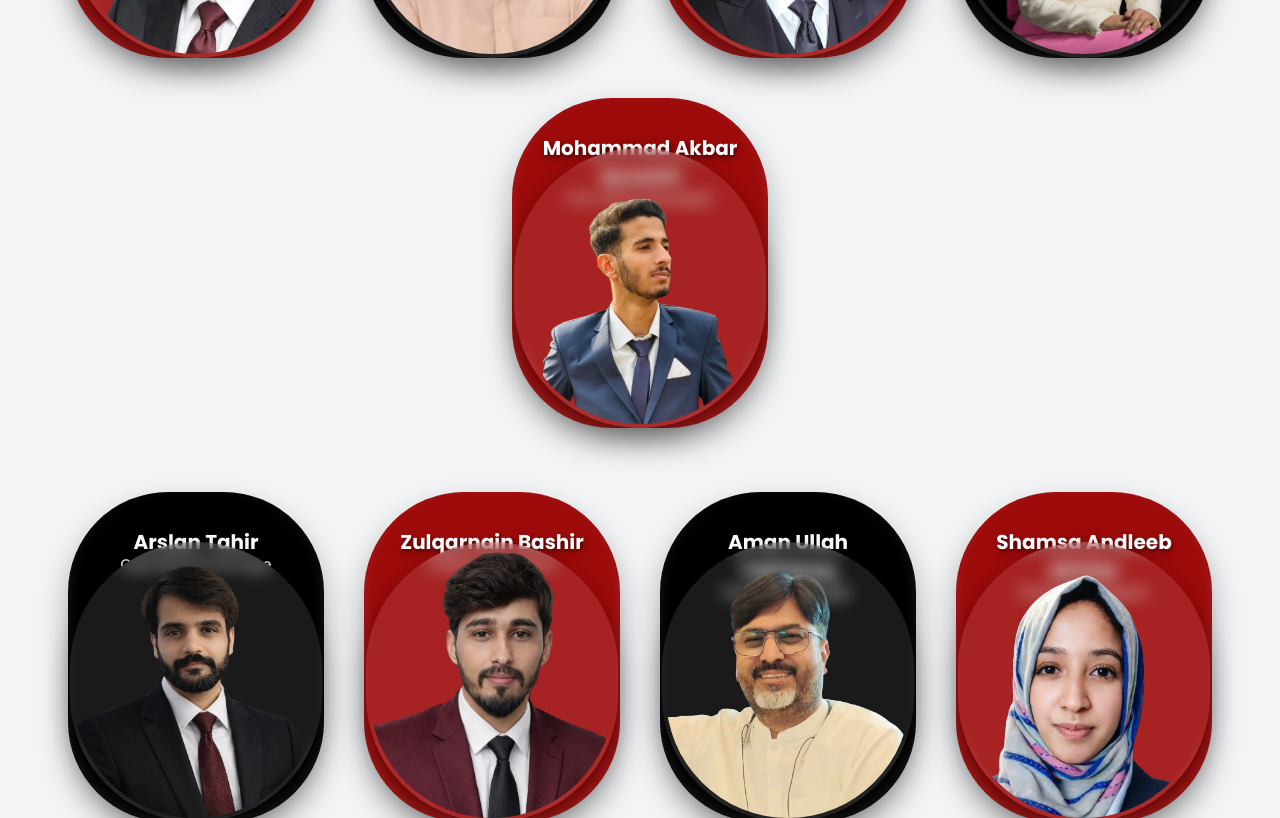
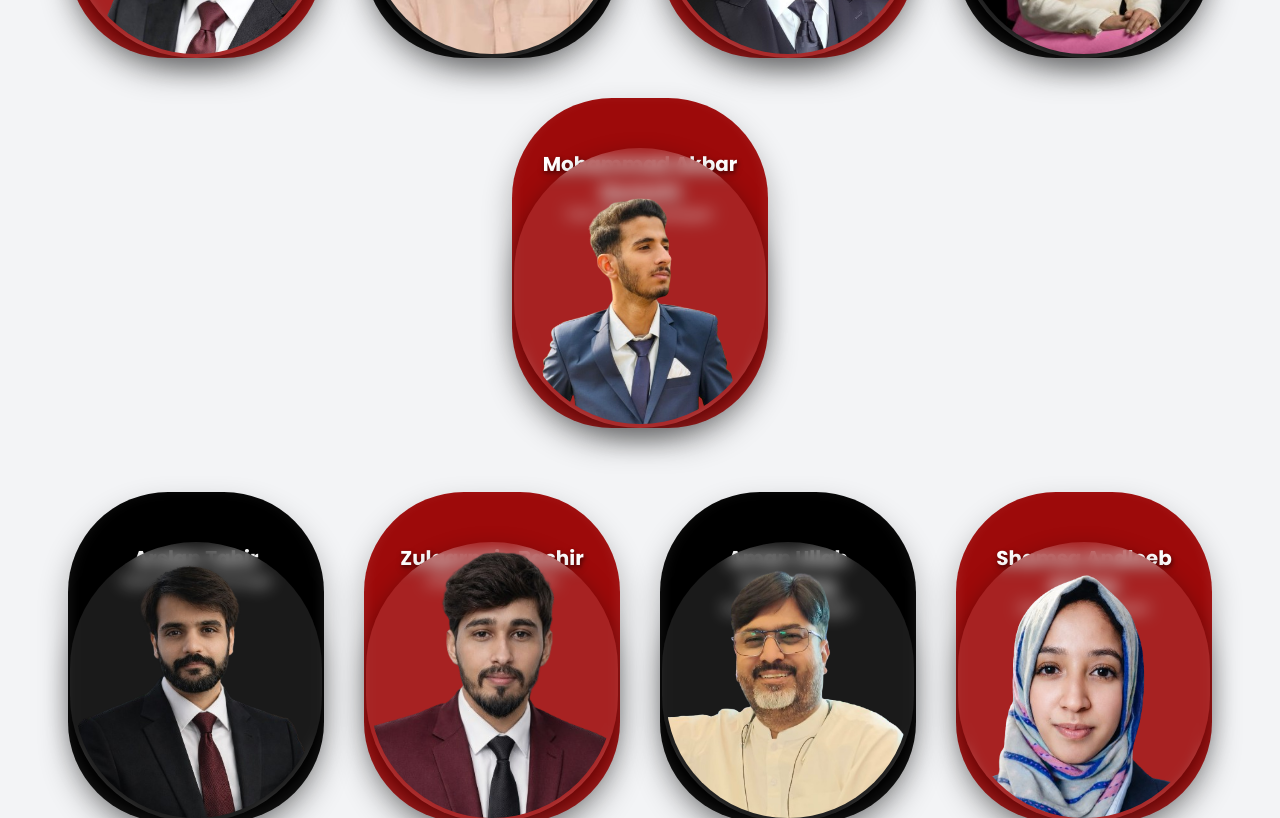
Before and after one commit to AkqDev/design-and-marketing-agency-web, a React (Vite) app: page / in a window 1280 px wide. Shown: the part 6280-7098 px from the top of the page. Built offline with nearby package versions, Linux system fonts and the light colour scheme.

Commit message:
add padding top to the heading for better UI

```diff
--- a/src/components/TeamSection.tsx
+++ b/src/components/TeamSection.tsx
@@ -99,7 +99,7 @@ const TeamSection: React.FC = () => {
                 }}
               >
                 {/* Name & Role Container */}
-                <div className="!my-5 text-center !px-6">
+                <div className="!my-5 text-center !px-6 !pt-4">
                   <h3
                     className="text-xl text-white font-bold font-[poppins] drop-shadow-md"
                     style={{ textShadow: "1px 2px 4px rgba(0,0,0,0.5)" }}
@@ -164,7 +164,7 @@ const TeamSection: React.FC = () => {
                 }}
               >
                 {/* Name & Role Container */}
-                <div className="!my-5 text-center !px-6">
+                <div className="!my-5 text-center !px-6 !pt-4">
                   <h3
                     className="text-xl text-white font-bold font-[poppins] drop-shadow-md"
                     style={{ textShadow: "1px 2px 4px rgba(0,0,0,0.5)" }}
```
